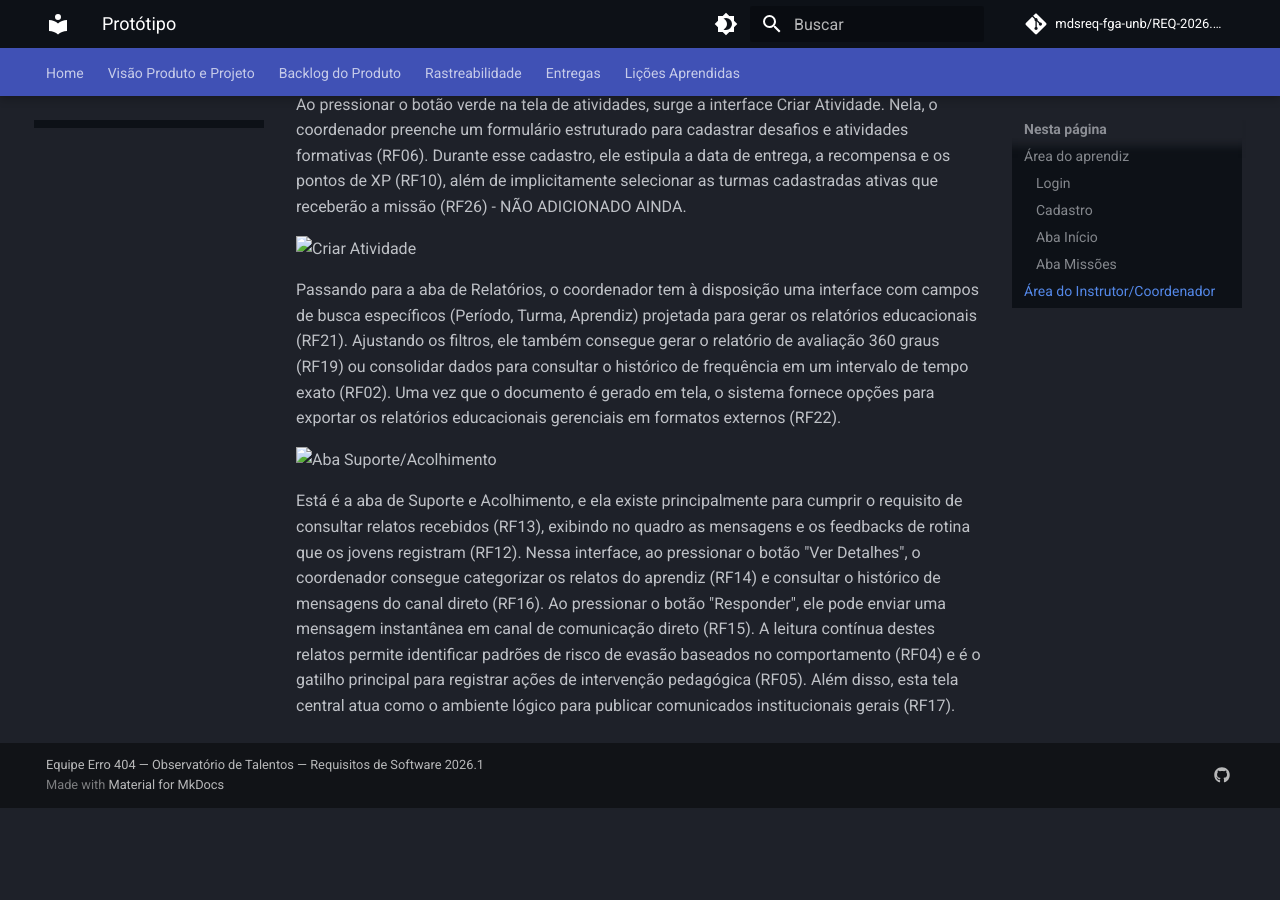
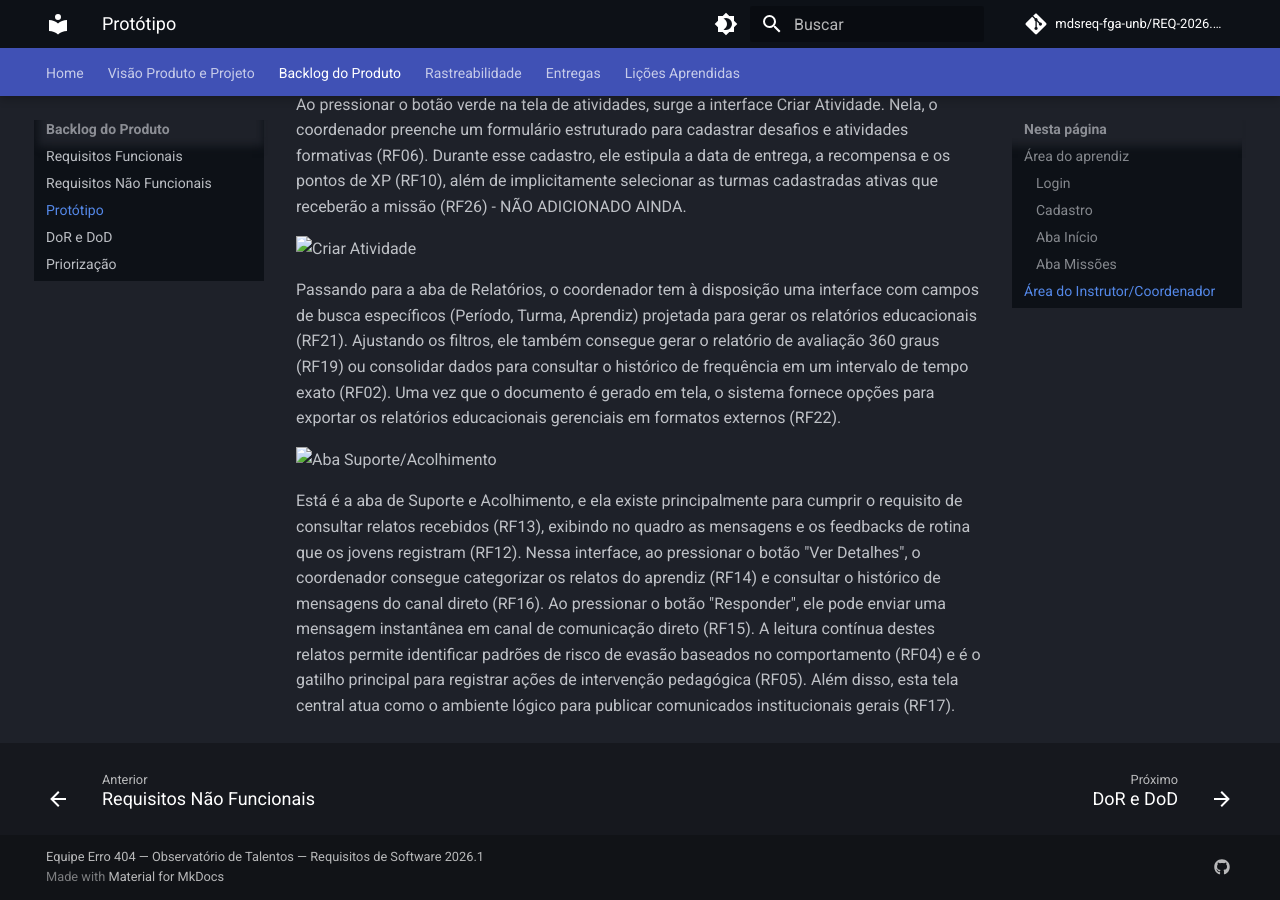
Before and after one commit to mdsreq-fga-unb/REQ-2026.1-T02-ObservatorioJovensTalentos, an MkDocs documentation site: the page built from docs/backlog-produto/prototipo.md, in a window 1280 px wide and 900 px high, scrolled down 2588 px. Built offline with MkDocs 1.6.1 and Material for MkDocs 9.7.7, drawn with Linux system fonts in a browser that asks for light colours; comment, search, counter and statistics services are not loaded; before the commit the page ends 3396 px from its top, so only the background shows below that.

Commit message:
Update rotas

```diff
--- a/mkdocs.yml
+++ b/mkdocs.yml
@@ -91,6 +91,7 @@ nav:
   - Backlog do Produto:
     - Requisitos Funcionais: backlog-produto/requisitos-funcionais.md
     - Requisitos Não Funcionais: backlog-produto/requisitos-nao-funcionais.md
+    - Protótipo: backlog-produto/prototipo.md
     - DoR e DoD: backlog-produto/dor-dod.md
     - Priorização: backlog-produto/priorizacao.md
 
@@ -99,7 +100,7 @@ nav:
 
   - Entregas:
     - Unidade 1: entregas/unidade-1.md
-    #- Unidade 2: entregas/unidade-2.md
+    - Unidade 2: entregas/unidade-2.md
 
   - Lições Aprendidas:
     - Unidade 1: licoes-aprendidas/unidade-1.md
```
